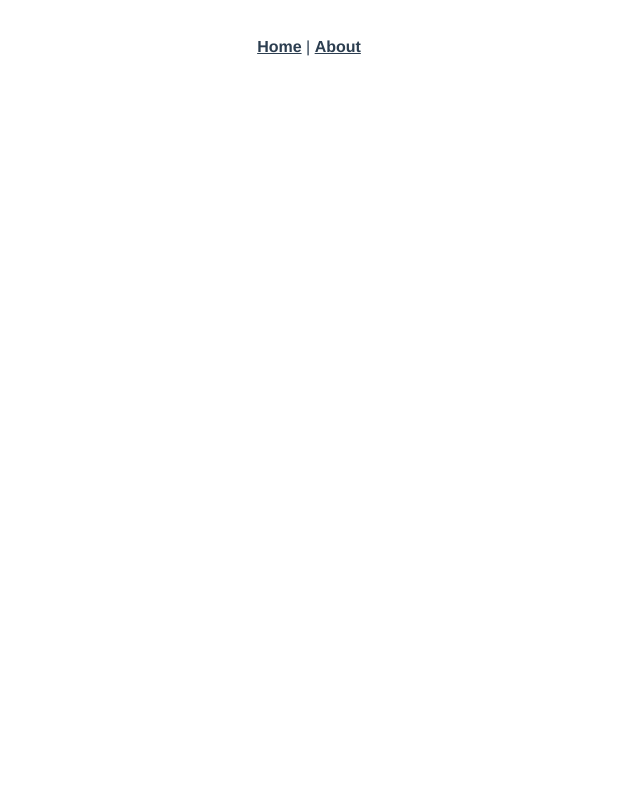
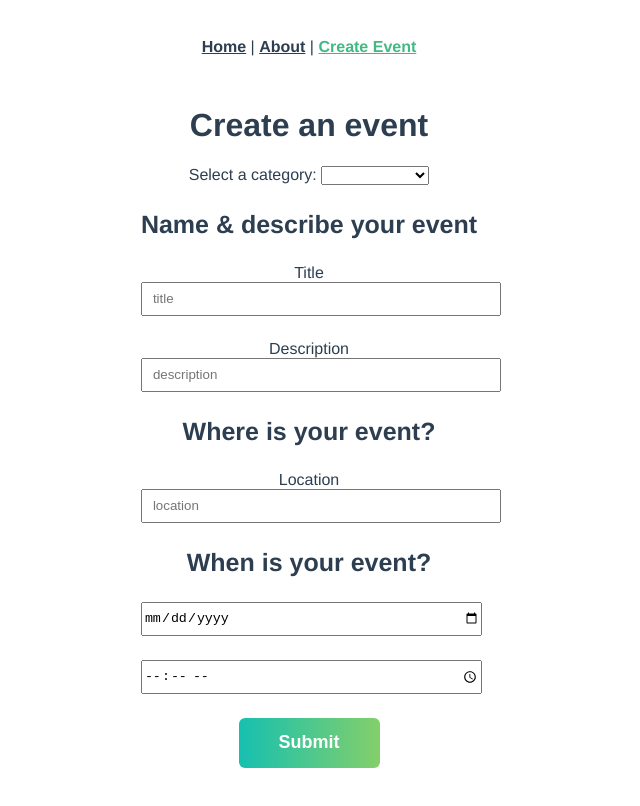
Before and after one commit to rubykachu/VueMaster3, a Vue app: page /events/new in a window 1280 px wide. Shown: the top 806 px of the page, without its empty margins (331-971 px from the left). Built offline with nearby package versions, Linux system fonts and the light colour scheme.

Commit message:
Build form and add vuex

```diff
--- a/package.json
+++ b/package.json
@@ -11,8 +11,10 @@
     "axios": "^0.27.2",
     "core-js": "^3.8.3",
     "nprogress": "^0.2.0",
+    "uuid": "^8.3.2",
     "vue": "^3.2.13",
-    "vue-router": "^4.0.16"
+    "vue-router": "^4.0.16",
+    "vuex": "^4.0.2"
   },
   "devDependencies": {
     "@babel/core": "^7.12.16",
@@ -20,6 +22,7 @@
     "@vue/cli-plugin-babel": "~5.0.0",
     "@vue/cli-plugin-eslint": "~5.0.0",
     "@vue/cli-plugin-router": "~5.0.0",
+    "@vue/cli-plugin-vuex": "~5.0.0",
     "@vue/cli-service": "~5.0.0",
     "eslint": "^7.32.0",
     "eslint-plugin-vue": "^8.0.3"
--- a/src/App.vue
+++ b/src/App.vue
@@ -5,7 +5,8 @@
     </div>
 
     <router-link :to="{ name: 'EventList' }">Home</router-link> |
-    <router-link :to="{ name: 'AboutView' }">About</router-link>
+    <router-link :to="{ name: 'AboutView' }">About</router-link> |
+    <router-link :to="{ name: 'EventNew' }">Create Event</router-link>
   </nav>
   <router-view/>
 </template>
@@ -50,4 +51,59 @@ nav a.router-link-exact-active {
   animation-name: yellowfade;
   animation-duration: 3s;
 }
+
+button {
+  align-items: center;
+  height: 50px;
+  padding: 0 40px;
+  background: linear-gradient(to right, #16c0b0, #84cf6a);
+  color: #ffffff;
+  border: none;
+  border-radius: 6px;
+  font-size: 18px;
+  font-weight: 800;
+  cursor: pointer;
+  transition: all 0.2s linear;
+}
+button:hover {
+  -webkit-transform: scale(1.02);
+  transform: scale(1.01);
+  box-shadow: 0 3px 12px 0 rgba(0, 0, 0, 0.2);
+}
+h2 {
+  font-size: 40px;
+  font-weight: 700;
+}
+h3 {
+  font-size: 25px;
+  font-weight: 700;
+}
+h4 {
+  font-size: 20px;
+  font-weight: 700;
+}
+input {
+  display: block;
+  width: 100%;
+  height: 30px;
+  margin-bottom: 24px;
+}
+input[type=text] {
+  padding: 0px 10px;
+}
+input:focus {
+  border-color: #16c0b0;
+  outline: 0;
+}
+.form-container {
+  display: flex;
+  justify-content: center;
+  flex-direction: column;
+  align-items: center;
+  margin-bottom: 10%;
+}
+select:focus {
+  border-color: #16c0b0;
+  outline: 0;
+}
 </style>
--- a/src/main.js
+++ b/src/main.js
@@ -3,10 +3,11 @@ import App from './App.vue'
 import router from './router'
 import 'nprogress/nprogress.css'
 import NProgress from 'nprogress'
+import store from './store'
 
 const GStore = reactive({ flashMessage: '' })
 
-createApp(App).use(router)
+createApp(App).use(store).use(router)
   .use(router)
   .provide('GStore', GStore)
   .mount('#app')
--- a/src/router/index.js
+++ b/src/router/index.js
@@ -4,6 +4,7 @@ import EventLayout from '@/views/events/EventLayout.vue'
 import EventDetail from '@/views/events/EventDetail.vue'
 import EventRegister from '@/views/events/EventRegister.vue'
 import EventEdit from '@/views/events/EventEdit.vue'
+import EventNew from '@/views/events/EventNew.vue'
 import NotFound from '@/views/NotFound.vue'
 import NetworkError from '@/views/NetworkError.vue'
 
@@ -37,6 +38,11 @@ const routes = [
         component: EventEdit,
       },
     ]
+  },
+  {
+    path: '/events/new',
+    name: 'EventNew',
+    component: EventNew
   },
   // Alias Router
   {
--- /dev/null
+++ b/src/store/index.js
@@ -0,0 +1,15 @@
+import { createStore } from 'vuex'
+
+export default createStore({
+  state: {
+    user: 'Minh Tang Q.'
+  },
+  getters: {
+  },
+  mutations: {
+  },
+  actions: {
+  },
+  modules: {
+  }
+})
--- /dev/null
+++ b/src/views/events/EventNew.vue
@@ -0,0 +1,77 @@
+<template>
+  <div class="form-container">
+    <h1>Create an event</h1>
+
+    <form @submit.prevent="onSubmit">
+      <label>Select a category: </label>
+      <select v-model="event.category">
+        <option
+          v-for="(category, index) in categories"
+          :key="index"
+          :value="category"
+          :selected="category == event.category"
+          > {{ category }} </option>
+      </select>
+
+      <h3>Name & describe your event</h3>
+
+      <label for="">Title</label>
+      <input type="text" v-model="event.title" placeholder="title">
+
+      <label for="">Description</label>
+      <input type="text" v-model="event.description" placeholder="description">
+
+      <h3>Where is your event?</h3>
+
+      <label for="">Location</label>
+      <input type="text" v-model="event.location" placeholder="location">
+
+      <h3>When is your event?</h3>
+      <input type="date" name="" id="" v-model="event.date" placeholder="date">
+      <input type="time" name="" id="" v-model="event.time" placeholder="time">
+
+      <button type="submit">Submit</button>
+    </form>
+  </div>
+</template>
+
+<script>
+import { v4 as uuidv4 } from 'uuid'
+
+export default {
+  data() {
+    return {
+      categories: [
+        'sustainability',
+        'nature',
+        'animal welfare',
+        'housing',
+        'education',
+        'food',
+        'community'
+      ],
+      event: {
+        id: '',
+        category: '',
+        title: '',
+        description: '',
+        location: '',
+        date: '',
+        time: '',
+        organizer: ''
+      }
+    }
+  },
+  methods: {
+    onSubmit() {
+      this.event.organizer = this.$store.state.user
+      this.event.id = uuidv4()
+      console.log(this.event)
+    }
+  }
+}
+</script>
+
+<style>
+
+</style>
```
Also changed, not shown: 1 other file (tests, documents, lock files or other folders).
